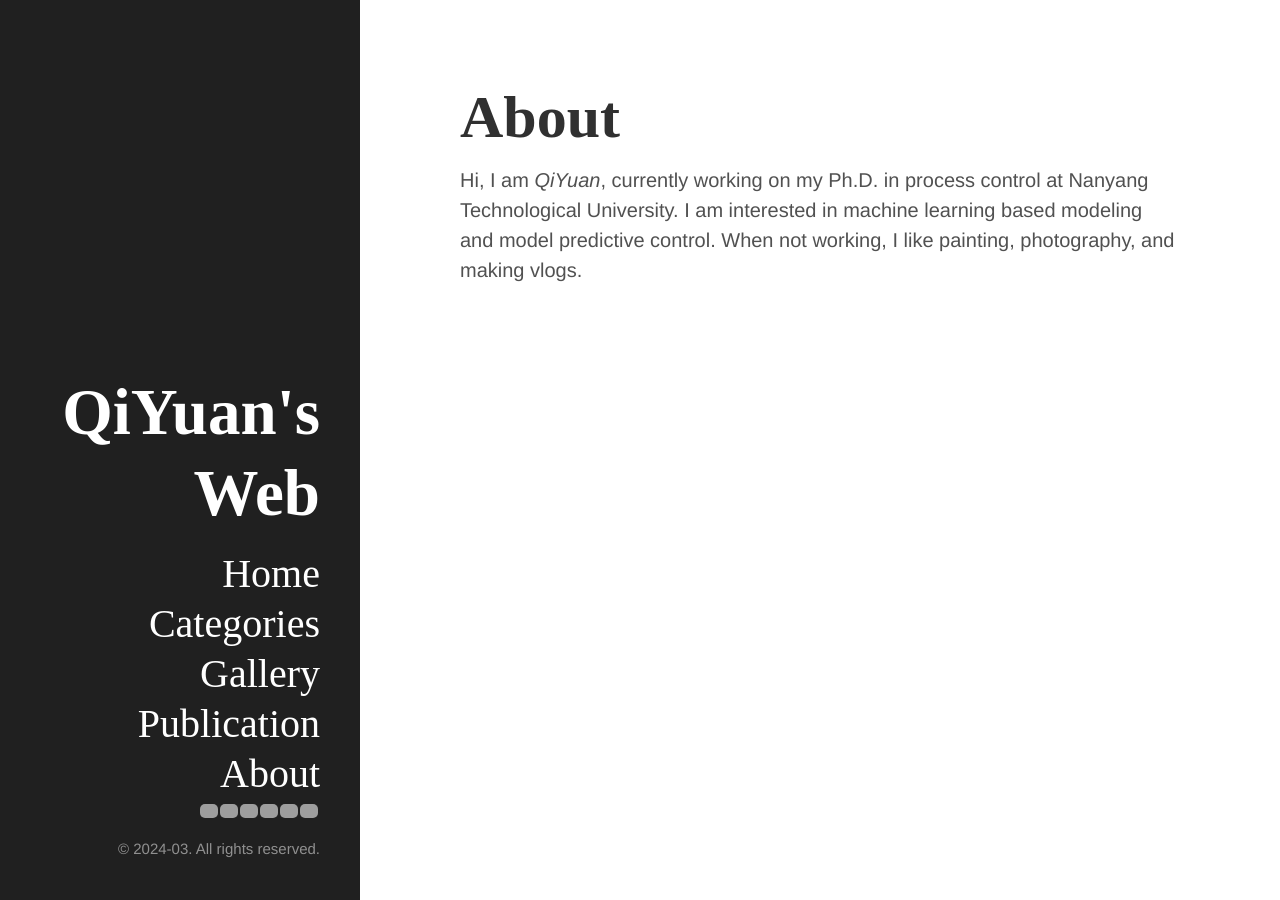
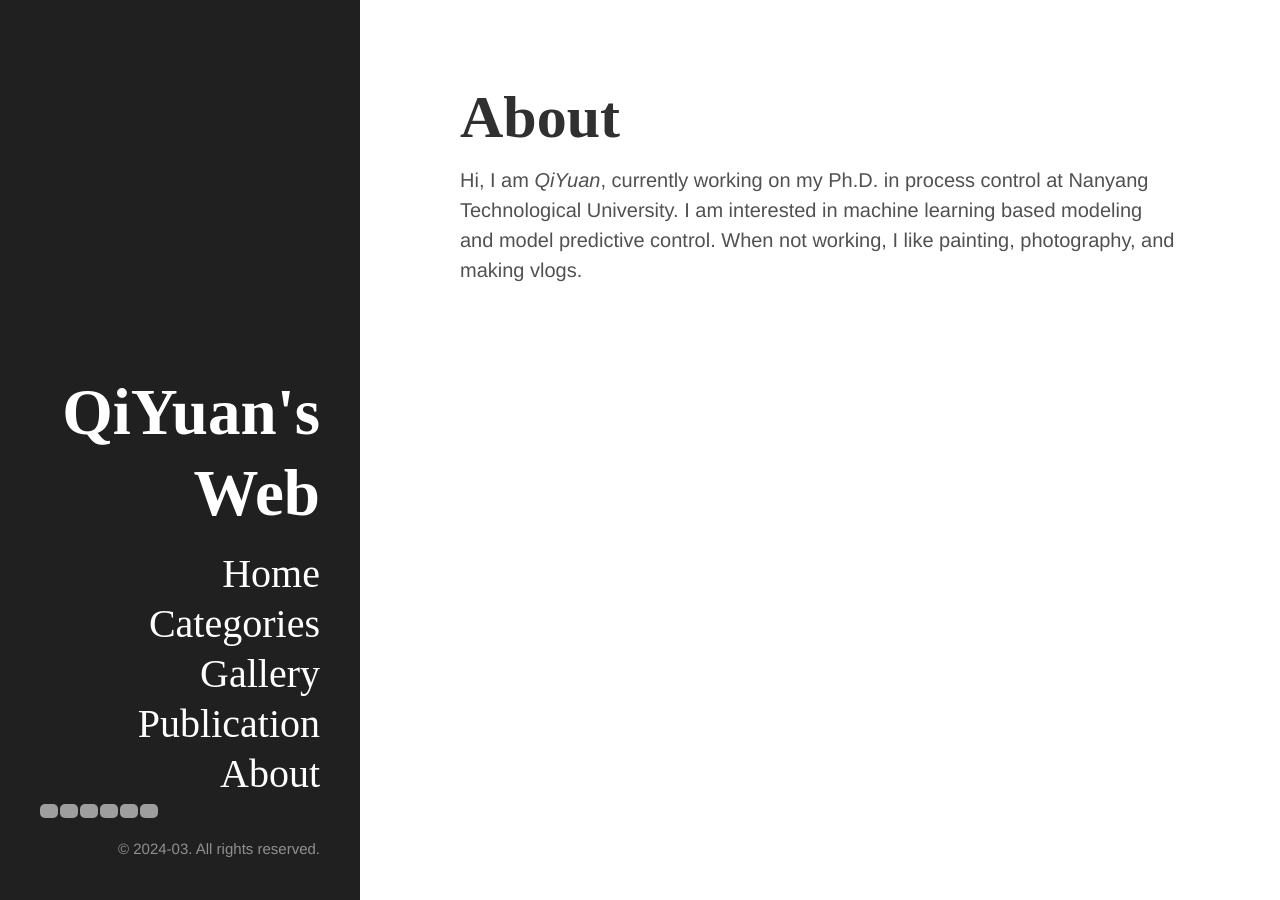
Before and after one commit to Zhang-Xuewen/Zhang-Xuewen.github.io, a Jekyll site: the page built from about.md, in a window 1280 px wide. Built offline with Jekyll 4.4.1, drawn with Linux system fonts in a browser that asks for light colours; some web fonts are replaced; grey boxes are pictures that could not be loaded.

Commit message:
update social media config, shown in phone not centered

```diff
--- a/_includes/social_links.html
+++ b/_includes/social_links.html
@@ -1,5 +1,5 @@
 {% if site.data.social %}
-<div id="social-media" style="display: flex; justify-content: flex-end; align-items: flex-end;">
+<div id="social-media" style="display: flex; align-items: flex-end;">
     {% assign sm = site.data.social %}
     {% for entry in sm %}
         {% assign key = entry[0] %}
```
